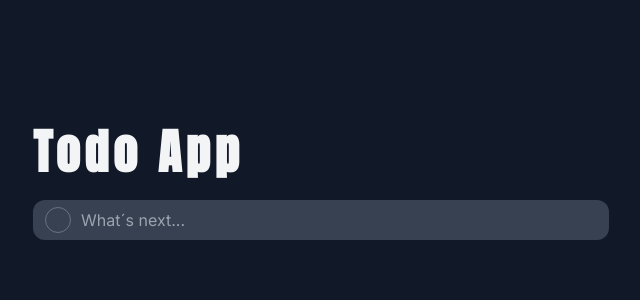
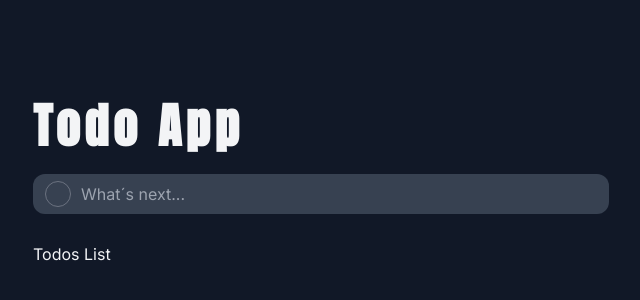
Before and after one commit to AntonioZurano/todo-app, a React (Create React App) app: page / in a window 1280 px wide. Shown: the part 216-516 px from the top of the page, without its empty margins (319-959 px from the left). Built offline with nearby package versions, Linux system fonts and the light colour scheme.

Commit message:
creo componente TodoList

```diff
--- a/src/App.js
+++ b/src/App.js
@@ -1,5 +1,6 @@
 import { Title } from "./components/Title";
 import { TodoInput } from "./components/TodoInput";
+import { TodoList } from "./components/TodoList"
 
 function App() {
   return (
@@ -7,6 +8,9 @@ function App() {
       <div className="container flex flex-col max-w-xl">
         <Title />
         <TodoInput />
+        <TodoList>
+          <h2>Todos List</h2>
+        </TodoList>
       </div>
     </div>
   );
--- /dev/null
+++ b/src/components/TodoList/TodoList.jsx
@@ -0,0 +1,9 @@
+const TodoList = ( {children} ) => {
+    return (
+        <div className="flex flex-col mt-7 rounded-lg overflow-hidden shadow-2xl">
+            {children}
+        </div>
+    )
+}
+
+export { TodoList }
--- /dev/null
+++ b/src/components/TodoList/index.js
@@ -0,0 +1 @@
+export * from './TodoList'
```
